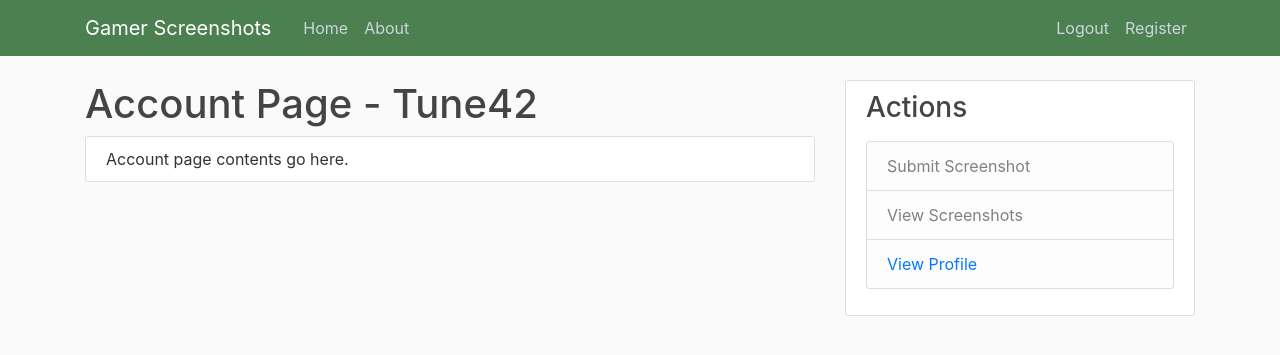
After one commit to Tune42/gamer-screenshots, a Flask app: page /account in a window 1280 px wide. The commit adds this page. Shown: the top 355 px of the page. Run offline with Flask 2, Linux system fonts and the light colour scheme; a user stored in the database is signed in; some libraries are stand-ins or nearby versions.

Commit message:
added login/logout functionality

```diff
--- a/gamerscreenshots/__init__.py
+++ b/gamerscreenshots/__init__.py
@@ -1,5 +1,7 @@
 from flask import Flask
 from flask_sqlalchemy import SQLAlchemy
+from flask_bcrypt import Bcrypt
+from flask_login import LoginManager
 
 app = Flask(__name__)
 # generated key in python via secrets.token_hex(16)
@@ -7,5 +9,9 @@ app = Flask(__name__)
 app.config['SECRET_KEY'] = '34b1d628cc7a4a647d3900624aa2bf91'
 app.config['SQLALCHEMY_DATABASE_URI'] = 'sqlite:///site.db'
 db = SQLAlchemy(app)
+bcrypt = Bcrypt(app)
+login_manager = LoginManager(app)
+login_manager.login_view = 'login'
+login_manager.login_message_category = 'info'
 
 from gamerscreenshots import routes
--- a/gamerscreenshots/routes.py
+++ b/gamerscreenshots/routes.py
@@ -1,9 +1,10 @@
-from flask import render_template, url_for, flash, redirect
-from gamerscreenshots import app
+from flask import render_template, url_for, flash, redirect, request
+from flask_login import login_user, current_user, logout_user, login_required
+from gamerscreenshots import app, db, bcrypt
 from gamerscreenshots.forms import RegistrationForm, LoginForm
 from gamerscreenshots.models import User, Post
 
-#home route
+
 @app.route("/")
 @app.route("/home")
 def home():
@@ -16,29 +17,48 @@ def home():
         users[user.id] = (user.username, user.image_file)
     return render_template('home.html', posts=posts, users=users)
 
-#about route
 @app.route("/about")
 def about():
     return render_template('about.html', title='About')
 
-#registration route
 @app.route("/register", methods=['GET', 'POST'])
 def register():
+    if current_user.is_authenticated:
+        flash('Already logged in!', 'success')
+        return redirect(url_for('home'))
     form = RegistrationForm()
     if form.validate_on_submit():
+        # uft-8 gets the data as a string instead of bytes
+        hashed_password = bcrypt.generate_password_hash(form.password.data).decode('utf-8')
+        user = User(username=form.username.data, email=form.email.data, password=hashed_password)
+        db.session.add(user)
+        db.session.commit()
         # success, below, is the bootstrap class banner
-        flash(f'Account created for {form.username.data}!', 'success')
-        return redirect(url_for('home'))
+        flash('Your account has been created!', 'success')
+        return redirect(url_for('login'))
     return render_template('register.html', title='Register', form=form)
 
-#login route
 @app.route("/login", methods=['GET', 'POST'])
 def login():
+    if current_user.is_authenticated:
+        return redirect(url_for('home'))
     form = LoginForm()
     if form.validate_on_submit():
-        if form.email.data == 'test@gmail.com' and form.password.data == 'password':
-            flash('You have been logged in!', 'success')
-            return redirect(url_for('home'))
+        user = User.query.filter_by(email=form.email.data).first()
+        if user and bcrypt.check_password_hash(user.password, form.password.data):
+            login_user(user, remember=form.remember.data)
+            next_page = request.args.get('next')
+            return redirect(next_page) if next_page else redirect(url_for('home'))
         else:
-            flash('Login Unsuccessful. Please check username and password', 'danger')
+            flash('Login Unsuccessful. Please check email and password.', 'danger')
     return render_template('login.html', title='Login', form=form)
+
+@app.route("/logout")
+def logout():
+    logout_user()
+    return redirect(url_for('home'))
+
+@app.route("/account")
+@login_required
+def account():
+    return render_template('account.html', title='Account')
--- /dev/null
+++ b/gamerscreenshots/templates/account.html
@@ -0,0 +1,7 @@
+{% extends "layout.html" %}
+{% block content %}
+    <h1>Account Page - {{ current_user.username }}</h1>
+    <div class="content-section">
+        Account page contents go here.
+    </div>
+{% endblock content %}
--- a/gamerscreenshots/templates/layout.html
+++ b/gamerscreenshots/templates/layout.html
@@ -33,7 +33,11 @@
                   </div>
                   <!-- Navbar Right Side -->
                   <div class="navbar-nav">
-                    <a class="nav-item nav-link" href="{{ url_for('login') }}">Login</a>
+                    {% if current_user.is_authenticated %}
+                      <a class="nav-item nav-link" href="{{ url_for('logout') }}">Logout</a>
+                    {% else %}
+                      <a class="nav-item nav-link" href="{{ url_for('login') }}">Login</a>
+                    {% endif %}
                     <a class="nav-item nav-link" href="{{ url_for('register') }}">Register</a>
                   </div>
                 </div>
@@ -63,7 +67,7 @@
                     <ul class="list-group">
                       <li class="list-group-item list-group-item-light">Submit Screenshot</li>
                       <li class="list-group-item list-group-item-light">View Screenshots</li>
-                      <li class="list-group-item list-group-item-light">View Profile</li>
+                      <li class="list-group-item list-group-item-light"><a href="{{ url_for('account') }}">View Profile</a></li>
                     </ul>
                   </p>
                 </div>
```
Also changed, not shown: gamerscreenshots/forms.py (+12 -3 lines), gamerscreenshots/models.py (+7 -1 lines), gamerscreenshots/site.db.
